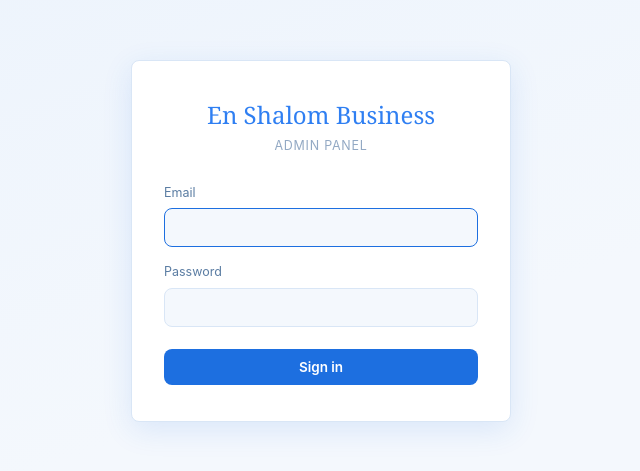
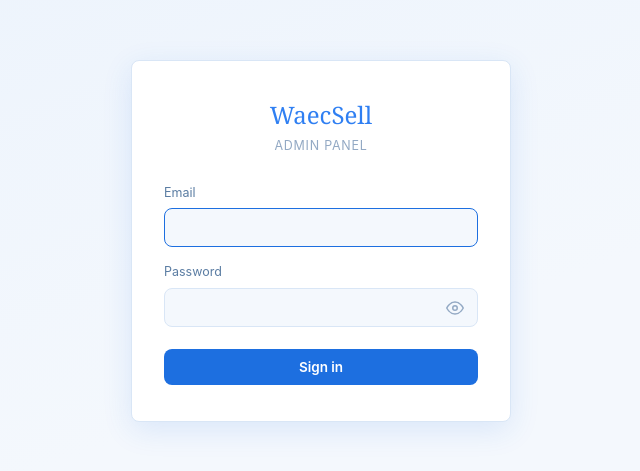
Before and after one commit to Ak30030/waec-frontend, a React (Vite) app in the folder waec-admin/: page /login in a window 1280 px wide. Shown: the part 159-630 px from the top of the page, without its empty margins (319-959 px from the left). Built offline with nearby package versions, Linux system fonts and the light colour scheme; no server answers.

Commit message:
login page

```diff
--- a/waec-admin/src/pages/Login.jsx
+++ b/waec-admin/src/pages/Login.jsx
@@ -5,6 +5,7 @@
 export default function Login() {
   const [email, setEmail] = useState("");
   const [password, setPassword] = useState("");
+  const [showPassword, setShowPassword] = useState(false);
   const [error, setError] = useState("");
   const [loading, setLoading] = useState(false);
   const { login } = useAuth();
@@ -27,7 +28,7 @@
   return (
     <div className="login-page">
       <div className="login-card">
-        <div className="brand">En Shalom Business</div>
+        <div className="brand">WaecSell</div>
         <div className="sub">Admin Panel</div>
 
         {error && <div className="error-banner">{error}</div>}
@@ -47,13 +48,34 @@
 
           <div className="form-group">
             <label>Password</label>
+            <div className="password-field">
               <input
-              type="password"
+                type={showPassword ? "text" : "password"}
                 className="form-control"
                 value={password}
                 onChange={(e) => setPassword(e.target.value)}
                 required
               />
+              <button
+                type="button"
+                className="password-toggle"
+                onClick={() => setShowPassword((prev) => !prev)}
+                aria-label={showPassword ? "Hide password" : "Show password"}
+                tabIndex={-1}
+              >
+                {showPassword ? (
+                  <svg width="18" height="18" viewBox="0 0 24 24" fill="none" stroke="currentColor" strokeWidth="2" strokeLinecap="round" strokeLinejoin="round">
+                    <path d="M17.94 17.94A10.07 10.07 0 0 1 12 20c-7 0-11-8-11-8a18.45 18.45 0 0 1 5.06-5.94M9.9 4.24A9.12 9.12 0 0 1 12 4c7 0 11 8 11 8a18.5 18.5 0 0 1-2.16 3.19m-6.72-1.07a3 3 0 1 1-4.24-4.24" />
+                    <line x1="1" y1="1" x2="23" y2="23" />
+                  </svg>
+                ) : (
+                  <svg width="18" height="18" viewBox="0 0 24 24" fill="none" stroke="currentColor" strokeWidth="2" strokeLinecap="round" strokeLinejoin="round">
+                    <path d="M1 12s4-8 11-8 11 8 11 8-4 8-11 8-11-8-11-8z" />
+                    <circle cx="12" cy="12" r="3" />
+                  </svg>
+                )}
+              </button>
+            </div>
           </div>
 
           <button type="submit" className="btn btn-primary" disabled={loading}>
```
Lines whose indentation alone changed are shown as unchanged.
